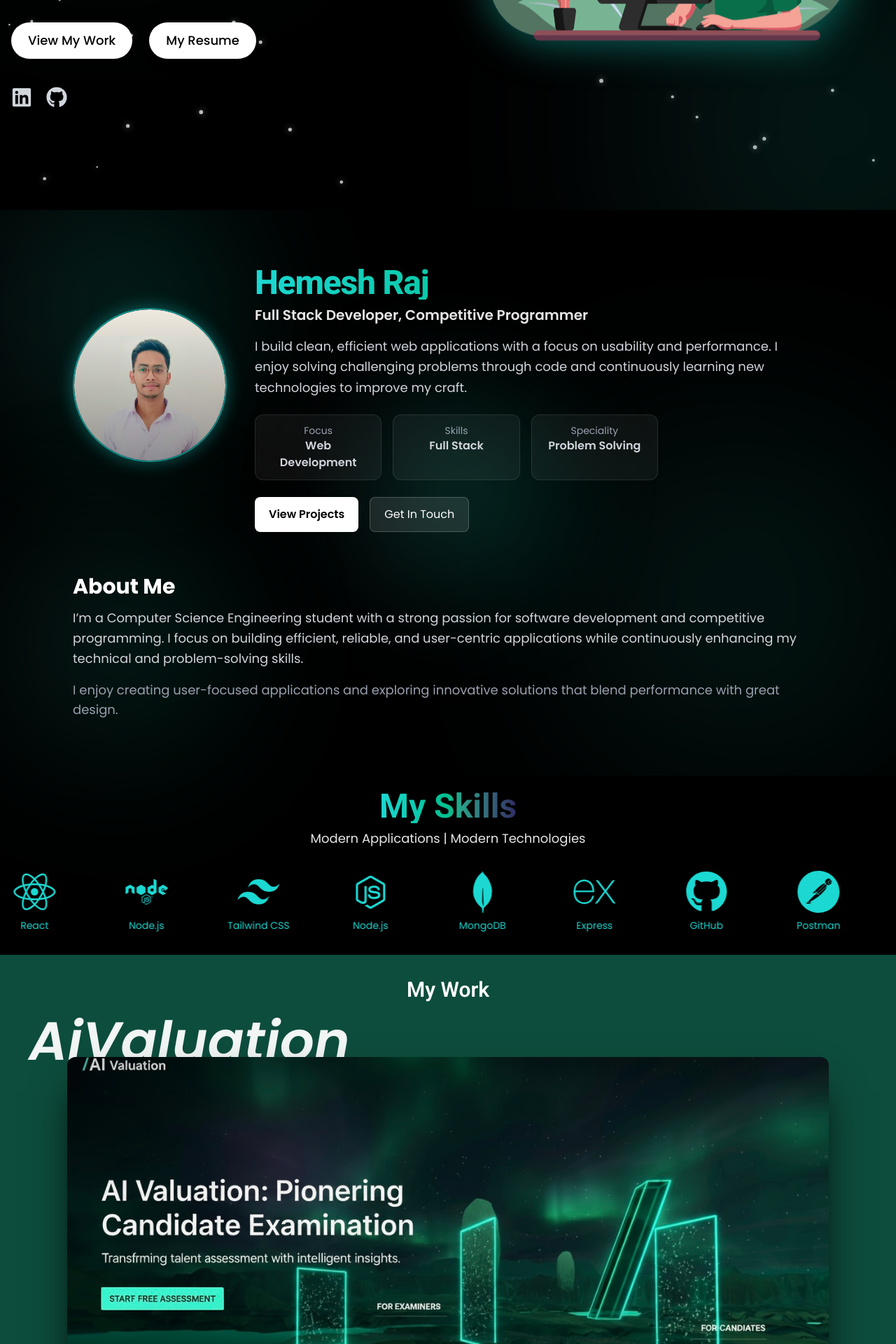
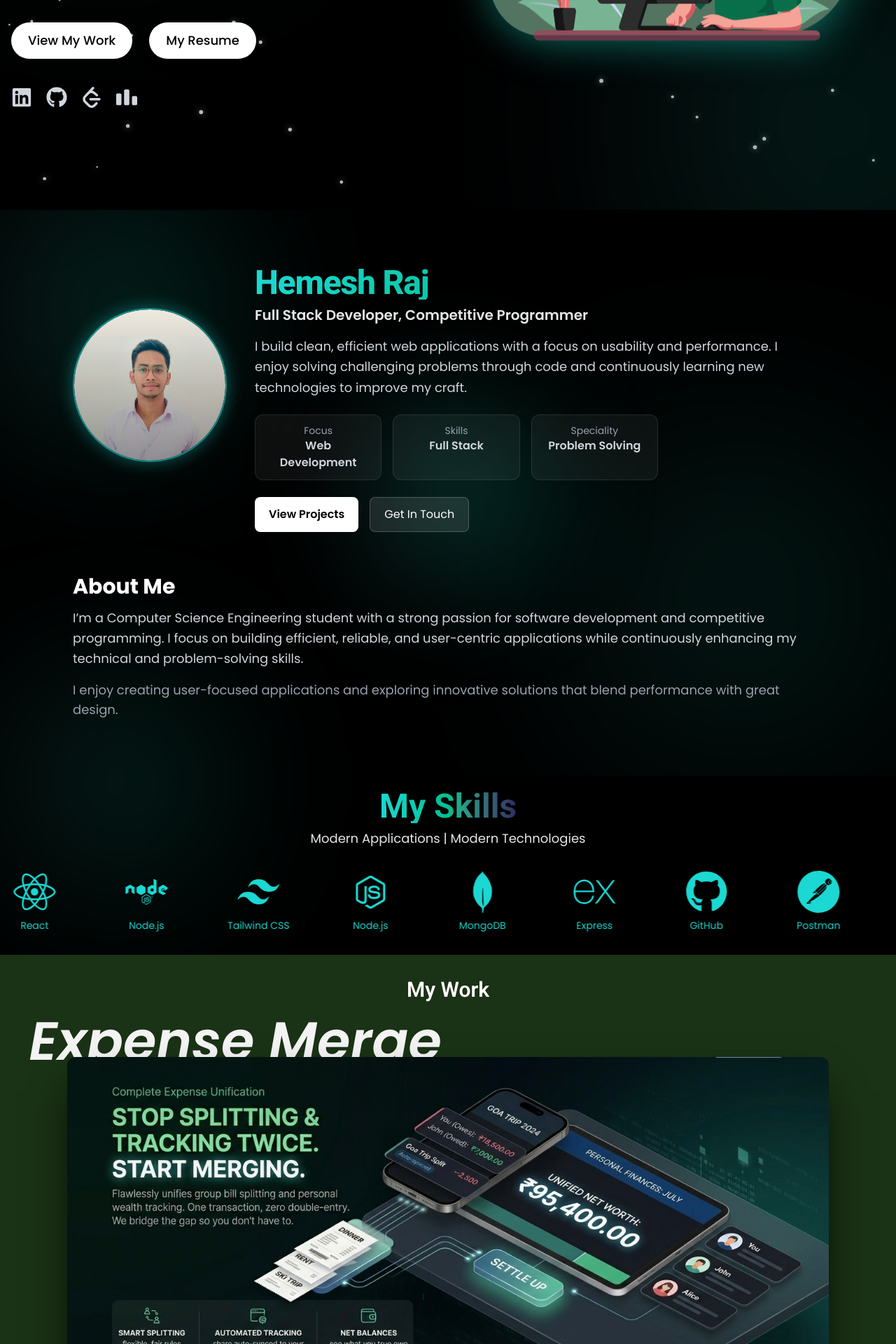
Before and after one commit to hemeshhere/MyPortfolio, a React (Vite) app: page / in a window 1280 px wide. Shown: the part 500-2420 px from the top of the page at 70% size. Built offline with nearby package versions, Linux system fonts and the light colour scheme.

Commit message:
Updated the portfolio by adding projects

```diff
--- a/src/section/Home.jsx
+++ b/src/section/Home.jsx
@@ -2,6 +2,7 @@ import { useEffect, useMemo, useState } from "react"
 import ParticlesBackground from "../components/ParticlesBackground"
 import { motion } from "framer-motion"
 import { FaGithub, FaLinkedin, FaX, FaXTwitter } from "react-icons/fa6"
+import { SiLeetcode, SiCodeforces } from "react-icons/si";
 import Lottie from "lottie-react";
 import contactAnim from "../assets/customersupport.json";
 const Home = () => {
@@ -25,6 +26,8 @@ const Home = () => {
   const social=[
     {Icon: FaLinkedin, label:"LinkedIn", href:"https://linkedin.com/in/hemeshhere"},
     {Icon: FaGithub, label:"GitHub", href:"https://github.com/hemeshhere"},
+    {Icon: SiLeetcode, label:"Leetcode", href:"https://leetcode.com/u/hemeshhere/"},
+    {Icon: SiCodeforces, label:"Codeforces", href:"https://codeforces.com/profile/hemeshhere"},
   ]
   const glowVariant={
     initial:{scale:1, y:0, filter:"drop-shadow(0 0 0 rgba(0,0,0,0))"},
@@ -111,7 +114,7 @@ const Home = () => {
                 bg-white hover:scale-105 transition-all
                 "
               >View My Work</a>
-              <a href="https://drive.google.com/file/d/1CZBH2-dGMnjWw-W_dzEyPc3f2rESwQhy/view?usp=sharing"
+              <a href="https://drive.google.com/file/d/15ZDgce56p7TxKz52Fan61wmefxVrIUrI/view?usp=sharing"
                 target="_blank"
                 rel="noopener noreferrer"
                 className="px-6 py-3 rounded-full text-lg font-medium text-black
--- a/src/section/Projects.jsx
+++ b/src/section/Projects.jsx
@@ -5,6 +5,8 @@ import img2 from '../assets/img2.JPG'
 import photo2 from '../assets/photo2.PNG'
 import img3 from '../assets/img3.JPG'
 import photo3 from '../assets/photo3.PNG'
+import img4 from '../assets/img4.jpeg'
+import photo4 from '../assets/photo4.jpeg'
 import { useMotionValueEvent, useScroll } from "framer-motion"
 import { motion, AnimatePresence } from "framer-motion"
 //check whether the device is mobile or not
@@ -28,6 +30,13 @@ const Projects = () => {
   //projects to show in project section
   const projects = useMemo(
     () => [
+      {
+        title: "Expense Merge",
+        link: "",
+        bgColor: isMobile ? "#002C47":"#1A3215",
+        image: isMobile ? photo4 : img4,
+        githubLink: "https://github.com/hemeshhere/Expense-App",
+      },
       {
         title: "AiValuation",
         link: "https://ai-valuation.vercel.app/",
```
Also changed, not shown: src/assets/img4.jpeg (added), src/assets/photo4.jpeg (added).
